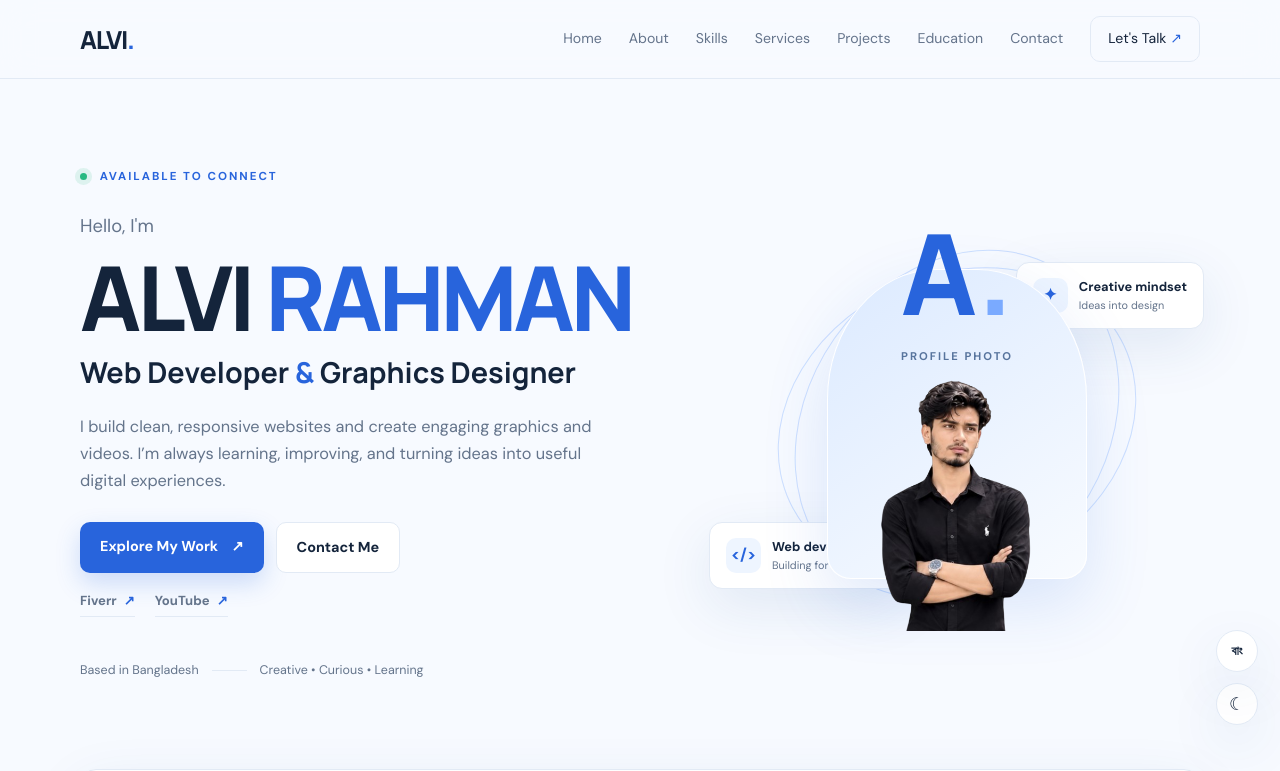
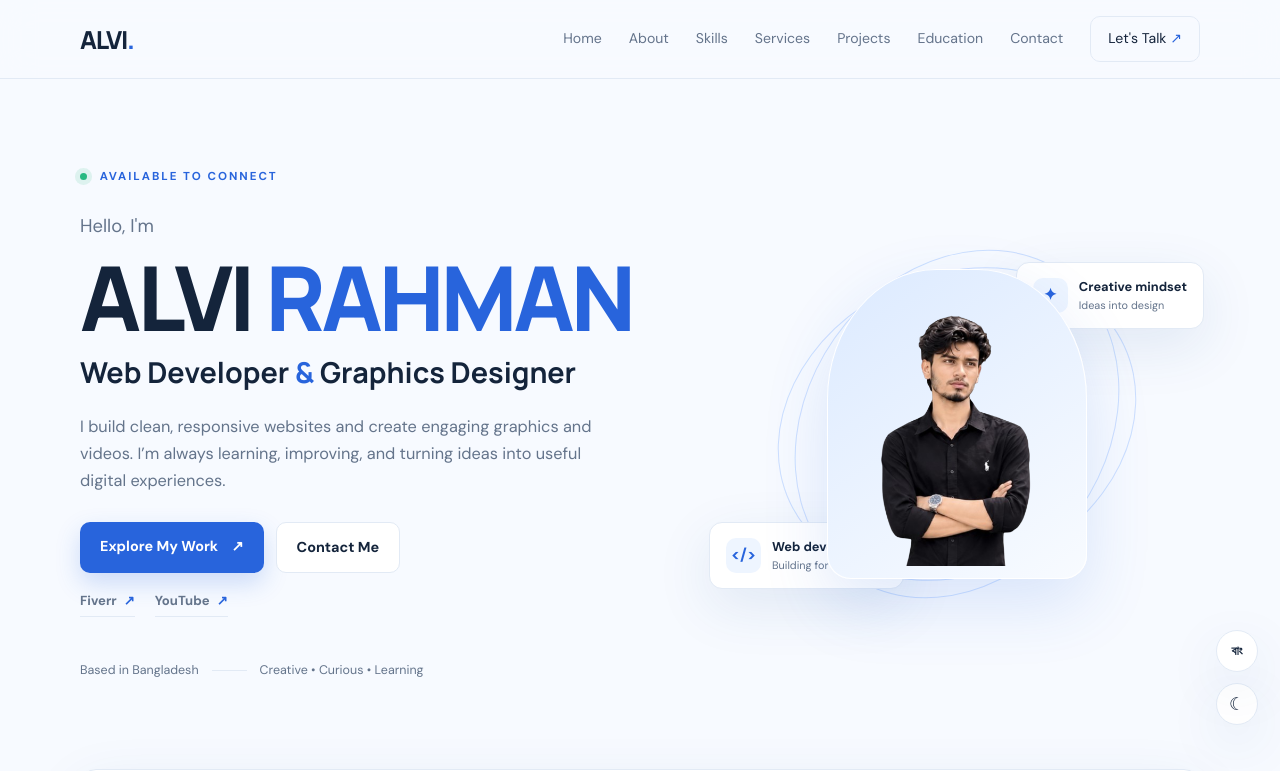
Before and after one commit to CreativeVisionStudio/alvi-portfolio.github.io, a plain HTML site: page index.html in a window 1280 px wide. Shown: the top 771 px of the page. Drawn offline with Linux system fonts and the light colour scheme.

Commit message:
Update index.html

```diff
--- a/index.html
+++ b/index.html
@@ -47,8 +47,8 @@
 <div class="hero-visual reveal">
 <div class="visual-orbit orbit-one"></div><div class="visual-orbit orbit-two"></div>
 <div class="profile-placeholder">
-<div class="avatar-mark">A<span>.</span></div>
-<p>PROFILE PHOTO</p><small><img src="profile.jpg"
+<div class="avatar-mark"></span></div>
+<p></p><small><img src="profile.jpg"
      alt="Alvi Rahman"
      style="width:100%; height:100%; object-fit:cover;"></small>
 </div>
```
